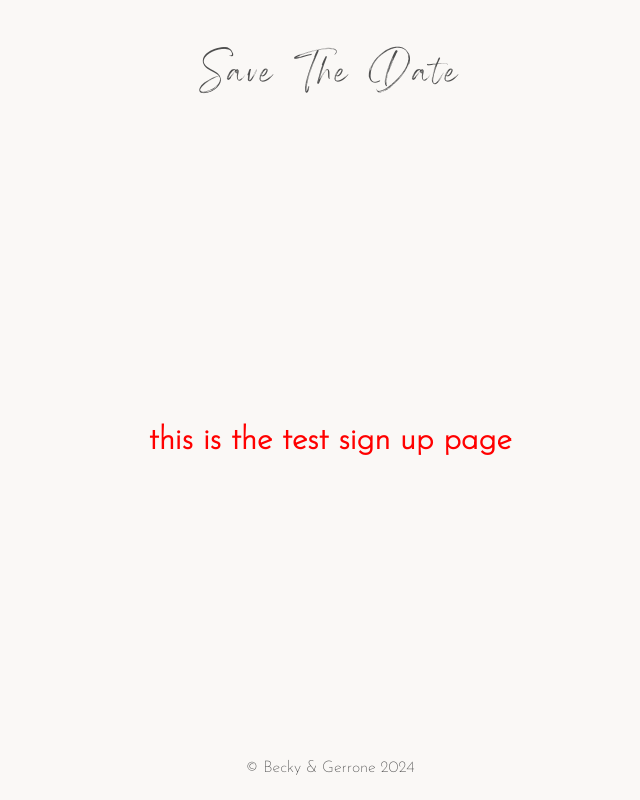
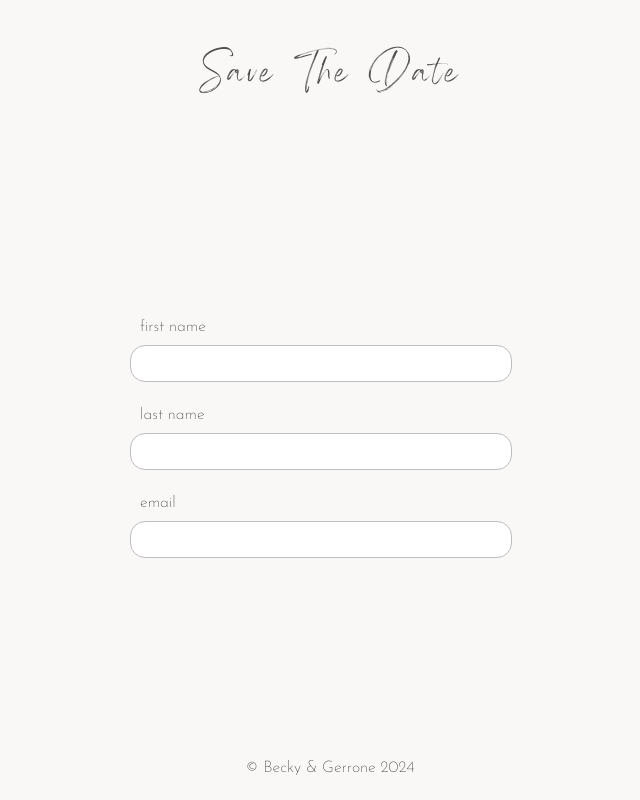
Before and after one commit to RebekahCodes/Project-STD, a Next.js app in the folder project-save-the-date/: page /sign-up in a window 1280 px wide. Shown: the whole page, without its empty margins (310-950 px from the left). Built offline with nearby package versions, Linux system fonts and the light colour scheme.

Commit message:
added sign up form

```diff
--- a/project-save-the-date/app/sign-up/page.js
+++ b/project-save-the-date/app/sign-up/page.js
@@ -1,9 +1,10 @@
 import "./sign-up.css";
+import SignUpForm from "@/components/sign-up-form/sign-up-form";
 
 export default function Test() {
   return (
     <>
-      <h1 className="sign-up">this is the test sign up page</h1>
+      <SignUpForm />
     </>
   );
 }
--- /dev/null
+++ b/project-save-the-date/src/components/sign-up-form/sign-up-form.css
@@ -0,0 +1,31 @@
+.signup-form-container {
+    display: flex;
+    flex-direction: column;
+    align-items: center;
+    width: 90%;
+    max-width: 600px;
+    margin: 0 auto;
+}
+
+
+.signup-form-container form {
+    display: flex;
+    flex-direction: column;
+    align-items: flex-start;
+    width: 90%;
+    width: 100%; /* Make the form full width */
+    max-width: 400px; /* Limit the maximum width of the form */
+}
+
+.signup-form-container label {
+    margin: 10px;
+}
+
+.signup-form-container input {
+    width: 90%; /* Make the input fields full width */
+    margin:0;
+    border: 1px rgb(192, 189, 189) solid;
+    border-radius: 15px;
+    padding: 10px; /* Add padding for better spacing */
+    margin-bottom: 15px; /* Add margin bottom for spacing between input fields */
+}
--- /dev/null
+++ b/project-save-the-date/src/components/sign-up-form/sign-up-form.jsx
@@ -0,0 +1,22 @@
+import React from 'react'
+import './sign-up-form.css'
+
+export default function SignUpForm(props) {
+  return (
+
+<div className="signup-form-container">
+   <form>
+
+    <label htmlFor='firstName'>first name</label>
+    <input id="firstName" type='text'></input>
+
+    <label htmlFor='lasttName'>last name</label>
+    <input id="lastName" type='text'></input>
+
+    <label htmlFor='email'>email</label>
+    <input id="email" type='email'></input>
+
+   </form>
+</div>
+  );
+}
```
